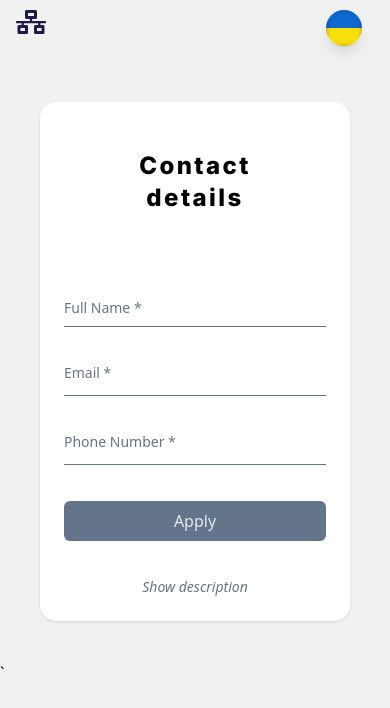
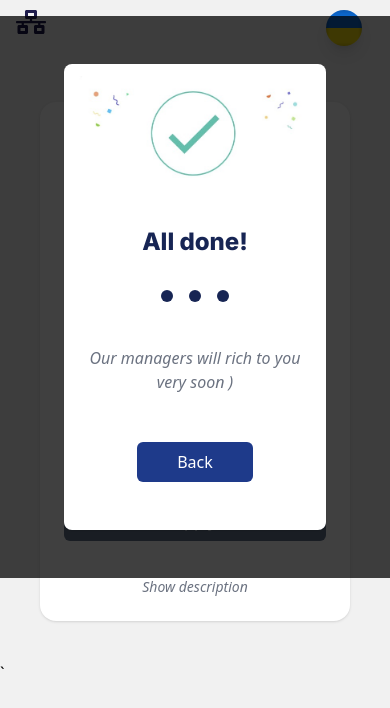
Before and after one commit to dianamatkava/cosmicpython-fastapi, a Flask app: page / in a window 390 px wide, after a click on "Apply". Shown: the top 708 px of the page. Run offline with Flask 3, Linux system fonts and the light colour scheme; style sheets or scripts are compiled from the project's sources; parts of the project's set-up code (start-up, migrations or seed data) failed here and were passed over; some libraries are stand-ins or nearby versions.

Commit message:
v1/template: adds model no success

```diff
--- a/templates/arb-form.html
+++ b/templates/arb-form.html
@@ -31,7 +31,7 @@
     </div>
     <div>
         <div class='mb-6'>
-            <button type="submit" id='applyFormBtn' disabled onclick="applyForm()" data-modal-toggle="applyForm" class="my-9 rounded-md bg-blue-950 px-10 py-2 text-white cursor-pointer text-center block w-full disabled:text-slate-200 disabled:bg-slate-500">Apply</button>
+            <button type="submit" id='applyFormBtn' disabled onclick="applyForm()" class="my-9 rounded-md bg-blue-950 px-10 py-2 text-white cursor-pointer text-center block w-full disabled:text-slate-200 disabled:bg-slate-500">Apply</button>
         </div>
     </div>
     <div class="flex justify-center">
--- a/templates/arb-main.html
+++ b/templates/arb-main.html
@@ -50,6 +50,8 @@
             <div id='form' class="hidden h-fit p-6 m-6 bg-white rounded-2xl shadow dark:bg-gray-700 md:p-12 xl:block">{% block form %} {% endblock %}</div>
             <div id='details' class="text-blue-950 md:p-6 md:m-6 ">{% include 'arb-details.html' %}</div>
         </div>
+
+        {% include 'arb-modal.html' %}
     </div>
 
 </body>
@@ -116,13 +118,12 @@
             success: function(data) {
                 if (data) {
                     // Validation failed
-                    console.log('HERE')
-                    errorEl = document.getElementById('errorMessage')
-                    errorEl.innerHTML = data['message']
-                    errorEl.style.display = 'block'
+                    errorEl = document.getElementById('errorMessage');
+                    errorEl.innerHTML = data['message'];
+                    errorEl.style.display = 'block';
                 } else {
                     // All done!
-
+                    document.getElementById('applyForm').style.display = 'block'
                 }
                 console.log(data)
             },
--- a/templates/arb-modal.html
+++ b/templates/arb-modal.html
@@ -1,12 +1,8 @@
-{% extends "arb-main.html" %}
-
 <div
     id="applyForm"
-    data-modal-show="false"
-    aria-hidden="true"
-    class="hidden overflow-x-hidden overflow-y-auto fixed h-modal md:h-full top-4 left-0 right-0 md:inset-0 z-50 justify-center items-center"
+    class="overflow-x-hidden overflow-y-auto fixed h-modal md:h-full top-4 left-0 right-0 md:inset-0 z-50 justify-center items-center bg-black bg-opacity-75 hidden"
 >
-    <div class="relative w-full max-w-2xl px-4 h-full md:h-auto">
+    <div class="relative w-full max-w-2xl px-4 h-full  flex justify-center align-center m-auto md:h-auto">
 
         <div class="m-12 p-3 bg-white rounded-lg shadow relative dark:bg-gray-700">
             <div class="h-fit">
@@ -28,7 +24,7 @@
             </div>
 
             <div class='flex justify-center items-center mt-12 px-12 '>
-                <button data-modal-toggle="applyFormError" type="button"  class="block mb-9 rounded-md bg-blue-900 px-10 py-2 text-white cursor-pointer text-center">Back</button>
+                <a onclick="{document.getElementById('applyForm').style.display = 'none'}" type="button" class="block mb-9 rounded-md bg-blue-900 px-10 py-2 text-white cursor-pointer text-center">Back</a>
             </div>
 
         </div>
```
